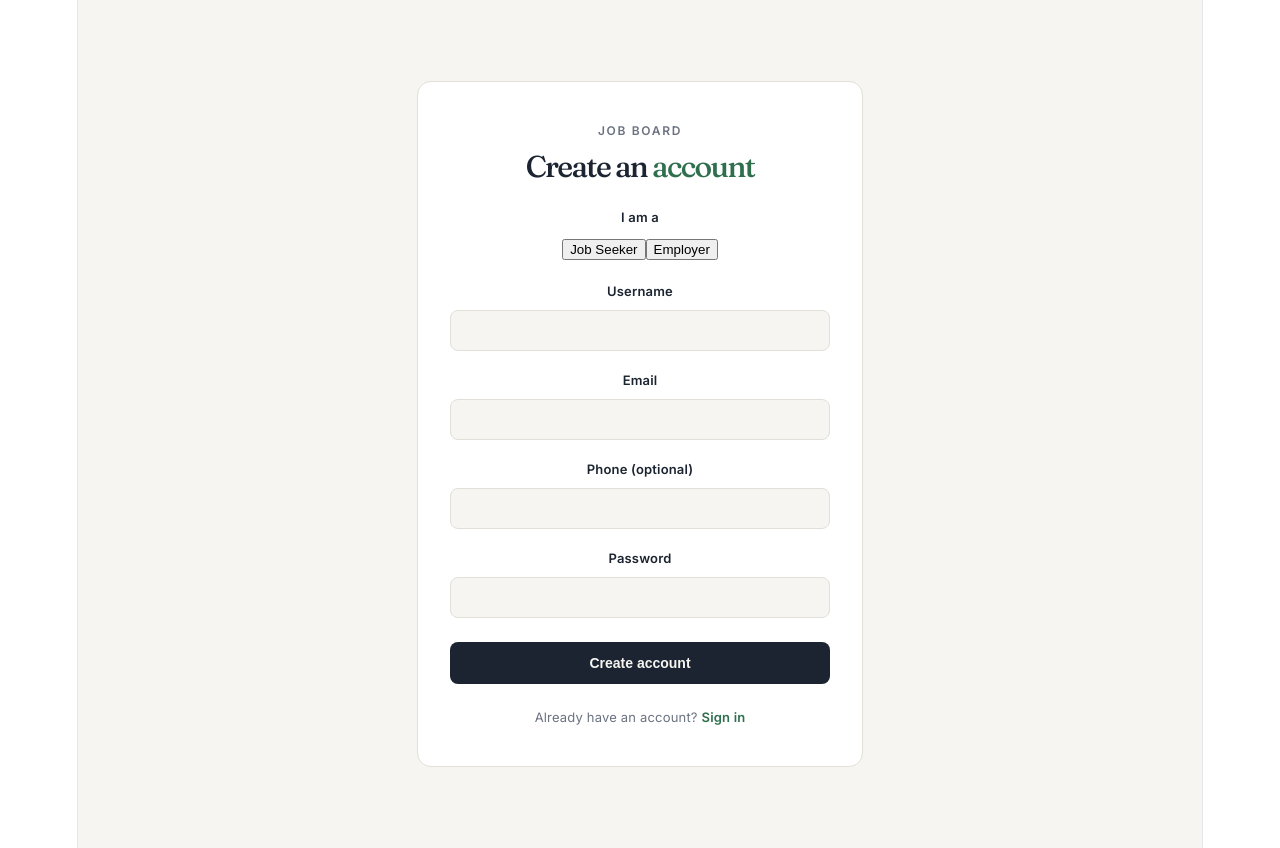
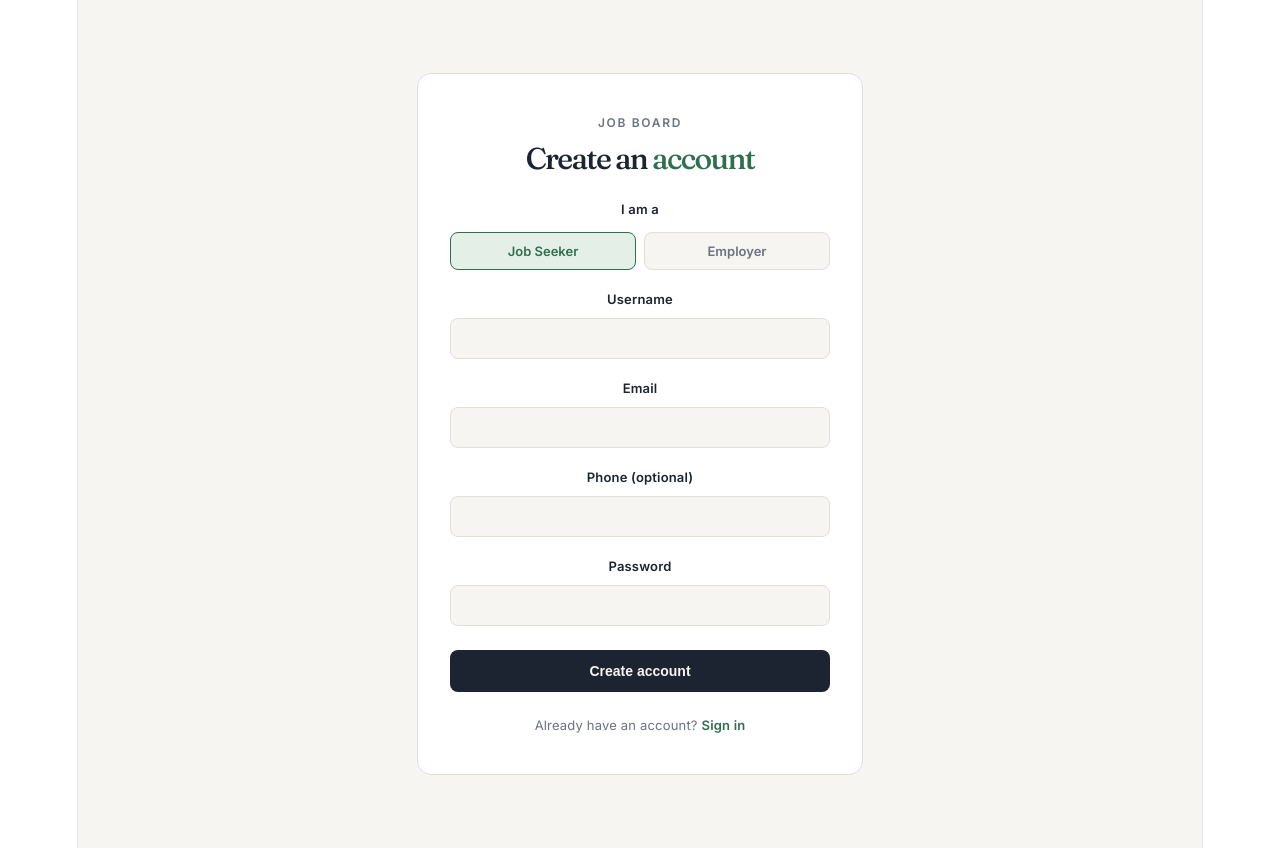
Before and after one commit to kalharaweragoda/Online-Job-Board-Front-End, a React (Vite) app: page /register in a window 1280 px wide. Built offline with nearby package versions, Linux system fonts and the light colour scheme.

Commit message:
add Login.css

```diff
--- a/src/styles/Login.css
+++ b/src/styles/Login.css
@@ -121,3 +121,29 @@
   font-weight: 600;
   text-decoration: none;
 }
+
+.role-toggle {
+  display: flex;
+  gap: 8px;
+  margin-top: 4px;
+}
+
+.role-option {
+  flex: 1;
+  font-family: 'Inter', sans-serif;
+  font-size: 13px;
+  font-weight: 600;
+  padding: 10px;
+  border-radius: 8px;
+  border: 1px solid var(--line);
+  background: var(--paper);
+  color: var(--muted);
+  cursor: pointer;
+  transition: all 0.15s ease;
+}
+
+.role-option-active {
+  background: var(--accent-soft);
+  border-color: var(--accent);
+  color: var(--accent);
+}
```
